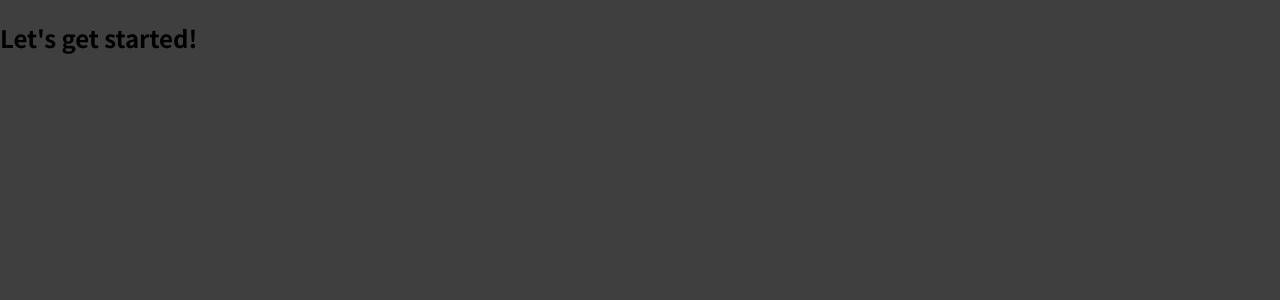
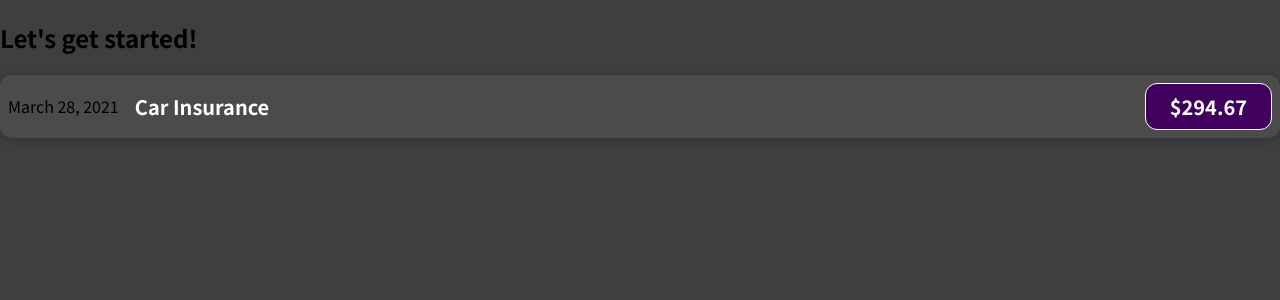
Before and after one commit to WAHoltz/ExpenseTracker, a JavaScript app in the folder 01-starting-setup/: page / in a window 1280 px wide. Shown: the top 300 px of the page. Built offline with nearby package versions, Linux system fonts and the light colour scheme.

Commit message:
creating custom components with styling

```diff
--- a/01-starting-setup/src/App.js
+++ b/01-starting-setup/src/App.js
@@ -1,9 +1,12 @@
-function App() {
+import ExpenseItem from "./components/ExpenseItem";
+
+const App = () => {
   return (
     <div>
       <h2>Let's get started!</h2>
+      <ExpenseItem></ExpenseItem>
     </div>
   );
-}
+};
 
 export default App;
--- /dev/null
+++ b/01-starting-setup/src/components/ExpenseItem.css
@@ -0,0 +1,56 @@
+.expense-item {
+  display: flex;
+  justify-content: space-between;
+  align-items: center;
+  box-shadow: 0 2px 8px rgba(0, 0, 0, 0.25);
+  padding: 0.5rem;
+  margin: 1rem 0;
+  border-radius: 12px;
+  background-color: #4b4b4b;
+}
+
+.expense-item__description {
+  display: flex;
+  flex-direction: column;
+  gap: 1rem;
+  align-items: flex-end;
+  flex-flow: column-reverse;
+  justify-content: flex-start;
+  flex: 1;
+}
+
+.expense-item h2 {
+  color: #3a3a3a;
+  font-size: 1rem;
+  flex: 1;
+  margin: 0 1rem;
+  color: white;
+}
+
+.expense-item__price {
+  font-size: 1rem;
+  font-weight: bold;
+  color: white;
+  background-color: #40005d;
+  border: 1px solid white;
+  padding: 0.5rem;
+  border-radius: 12px;
+}
+
+@media (min-width: 580px) {
+  .expense-item__description {
+    flex-direction: row;
+    align-items: center;
+    justify-content: flex-start;
+    flex: 1;
+  }
+
+  .expense-item__description h2 {
+    font-size: 1.25rem;
+  }
+
+  .expense-item__price {
+    font-size: 1.25rem;
+    padding: 0.5rem 1.5rem;
+  }
+}
--- /dev/null
+++ b/01-starting-setup/src/components/ExpenseItem.js
@@ -0,0 +1,15 @@
+import "./ExpenseItem.css";
+
+const ExpenseItem = () => {
+  return (
+    <div className="expense-item">
+      <div>March 28, 2021</div>
+      <div className="expense-item__description">
+        <h2>Car Insurance</h2>
+        <div className="expense-item__price">$294.67</div>
+      </div>
+    </div>
+  );
+};
+
+export default ExpenseItem;
--- a/01-starting-setup/src/index.css
+++ b/01-starting-setup/src/index.css
@@ -1,11 +1,11 @@
-@import url('https://fonts.googleapis.com/css2?family=Noto+Sans+JP:wght@400;700&display=swap');
+@import url("https://fonts.googleapis.com/css2?family=Noto+Sans+JP:wght@400;700&display=swap");
 
 * {
   box-sizing: border-box;
 }
 
 html {
-  font-family: 'Noto Sans JP', sans-serif;
+  font-family: "Noto Sans JP", sans-serif;
 }
 
 body {
```
Also changed, not shown: 01-starting-setup/src/index.js (+4 -4 lines), 1 other file (tests, documents, lock files or other folders).
